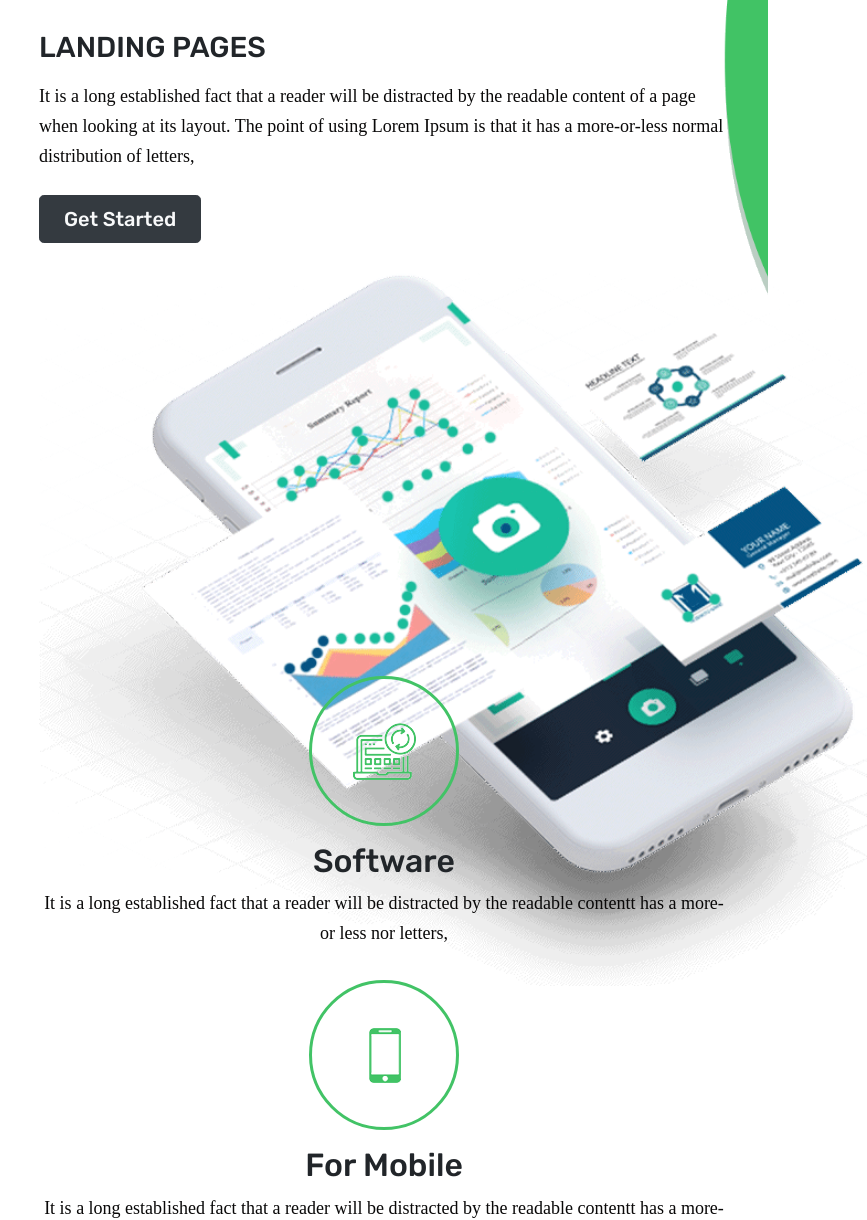
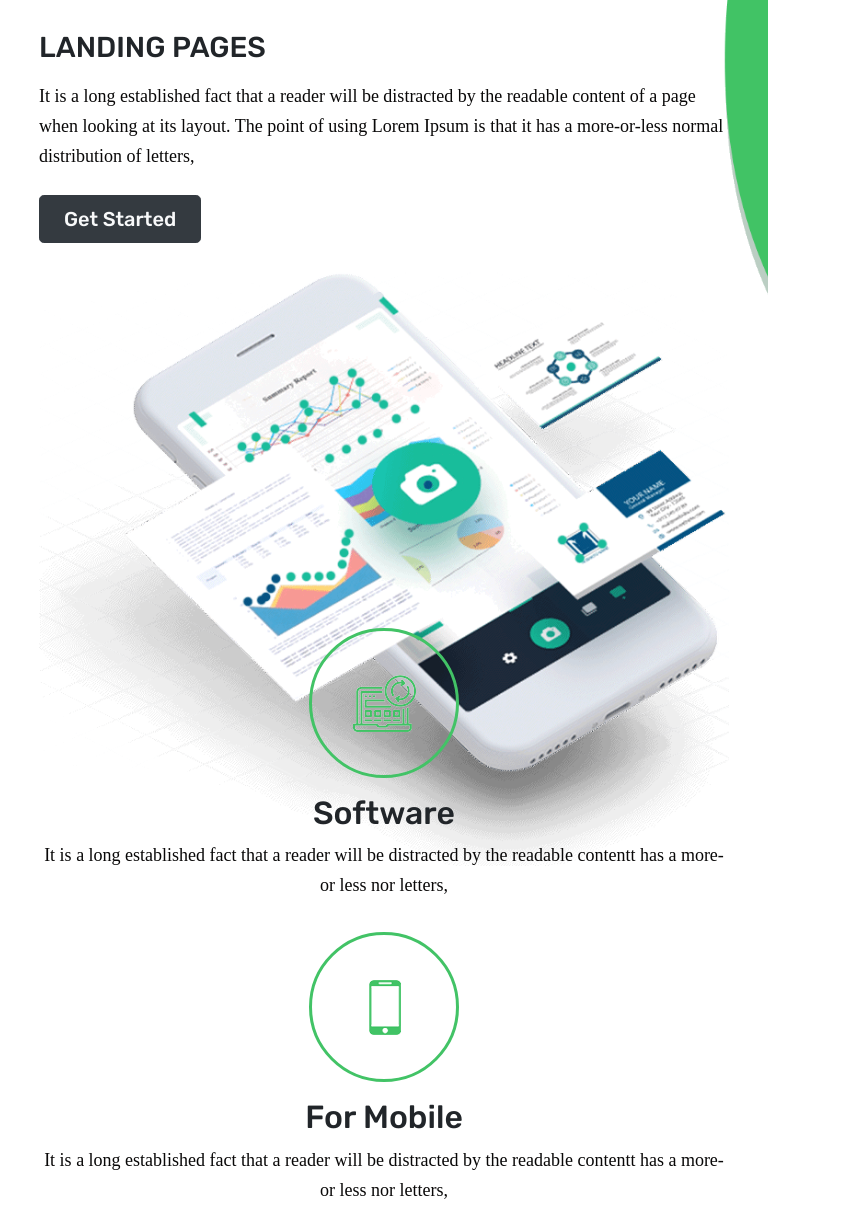
Before and after one commit to abubakar62545/UITest, a plain HTML site: page index.html in a window 768 px wide. Shown: the part 188-1408 px from the top of the page, 867 px wide, since content can reach past the window. Drawn offline with nearby package versions, Linux system fonts and the light colour scheme.

Commit message:
updated2 ui code

```diff
--- a/assets/css/style.css
+++ b/assets/css/style.css
@@ -115,6 +115,8 @@ input[type='text']{
   background-color:#42c366;
   margin: 5px;
 }
+
+
 @media (min-width: 1025px) and (max-width: 1280px){
   .display-4{
     font-size:2rem;
@@ -144,25 +146,29 @@ input[type='text']{
   .nav{
     display: none;
   }
+  #hero{
+    width: 100%;
+    /* height: 80vh; */
+    background-color:#d5eddf;
+  }
 }
 
 @media only screen and (max-width: 768px) {
+  #hero{
+    background-color:#d5eddf;
+  }
   .display-4{
     font-size: 1.5rem;
   }
   .display-3{
     font-size: 2rem;
   }
-  .hero{
-    background-color:#d5eddf;
-    background-image:#d5eddf;
-  }
   .nav{
     display: none;
   }
   .hero-img{
     margin-top: 25px;
-    width: 100%;
+    width: 105%;
   }
   .ask > h1{
     font-size: 22px;
@@ -170,7 +176,7 @@ input[type='text']{
   }
   .question{
     padding: 7px;
-    font-size: 11px;
+    font-size: 13px;
   }
   .nav{
     display: none;
@@ -185,8 +191,9 @@ input[type='text']{
     font-size: 2.2rem;
   }
   .hero-img{
-    margin-top: 25px;
-    width: 120%;
+    display: flex;
+    justify-content: center;
+    width: 100%;
   }
   .ask > h1{
     font-size: 25px;
@@ -194,6 +201,11 @@ input[type='text']{
   }
   .question{
     padding: 10px;
-    font-size: 14px;
+    font-size: 16px;
+  }
+  #hero{
+    width: 100%;
+    /* height: 100vh; */
+    background-color:#d5eddf;
   }
 }
--- a/index.html
+++ b/index.html
@@ -47,8 +47,8 @@
             Get Started
           </div>
         </div>
-        <div class="col-lg-6">
-          <img src="assets/img/img.png" class="hero-img">
+        <div class="col-lg-6 col-md-12 " >
+          <img src="assets/img/img.png" class="hero-img ">
         </div>
       </div>
     </div>
@@ -56,7 +56,7 @@
 
   <main>
     <section id="services">
-      <div class="container py-5">
+      <div class="container pb-5">
         <div class="row">
           <div class="col-lg-4">
             <div class="d-flex justify-content-center py-3">
```
